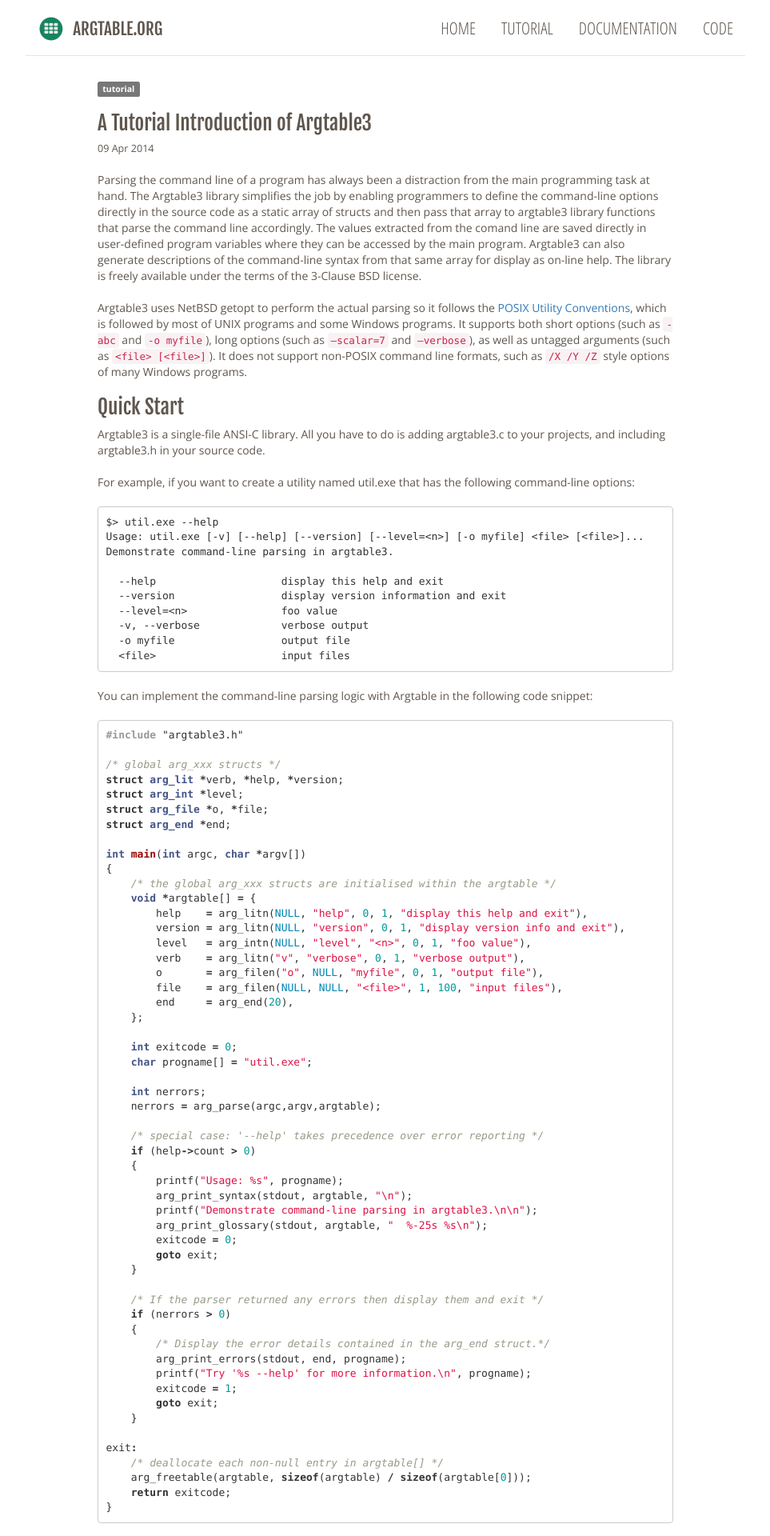
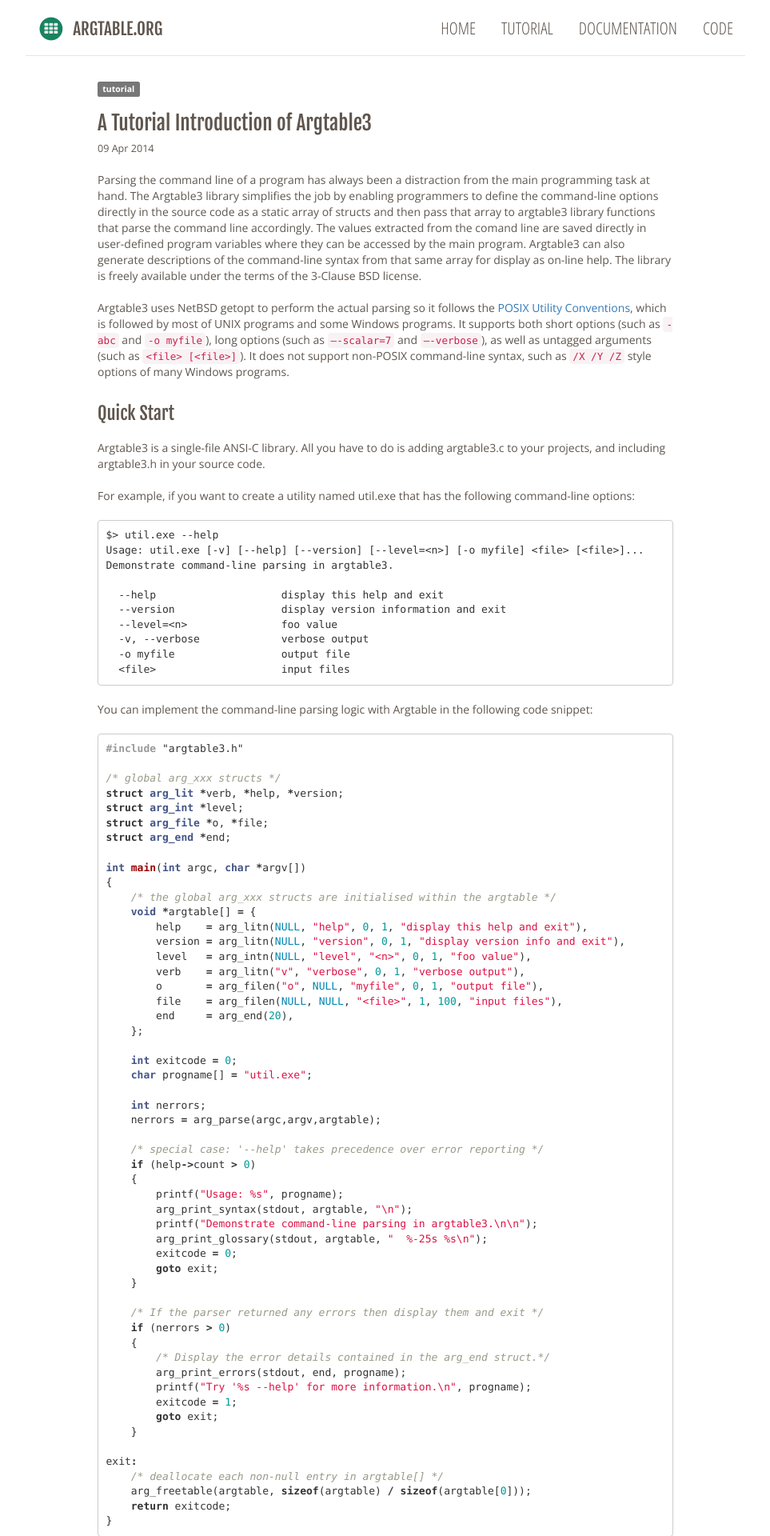
Before and after one commit to argtable/argtable.github.io, a Jekyll site: the page built from tutorial/index.md, in a window 1280 px wide. Shown: the top 1920 px of the page at 80% size, without its empty margins (158-1121 px from the left). Built offline with Jekyll 4.4.1, drawn with Linux system fonts in a browser that asks for light colours; nearby versions of some CDN libraries; Markdown is read by kramdown in place of the engine named in the settings.

Commit message:
Task #5: Add tutorial Description: Change the post section title style. Reviewer: tomghuang

````diff
--- a/css/tomhuang-com.css
+++ b/css/tomhuang-com.css
@@ -20,6 +20,7 @@
  *     Homepage - Jumbotron - Button
  *     Homepage - Jumbotron - Version
  *     Post Page - Post Title
+ *     Post Page - Post Section Title
  *     Post Page - Post Meta Data (e.g. Date)
  *     Post Page - Figure
  *     Page Header - Logo
@@ -132,6 +133,14 @@
 div.post > h2 {
   font-size: 1.8em;
   font-family: "Fjalla One", Helvetica, Arial, sans-serif;
+}
+
+/* Post Page - Post Section Title */
+div.post > h3 {
+  font-size: 1.6em;
+  font-family: "Fjalla One", Helvetica, Arial, sans-serif;
+  margin-top: 30px;
+  margin-bottom: 20px;
 }
 
 /* Post Page - Post Meta Data (e.g. Date) */
--- a/tutorial/index.md
+++ b/tutorial/index.md
@@ -7,9 +7,9 @@
 
 Parsing the command line of a program has always been a distraction from the main programming task at hand. The Argtable3 library simplifies the job by enabling programmers to define the command-line options directly in the source code as a static array of structs and then pass that array to argtable3 library functions that parse the command line accordingly. The values extracted from the comand line are saved directly in user-defined program variables where they can be accessed by the main program. Argtable3 can also generate descriptions of the command-line syntax from that same array for display as on-line help. The library is freely available under the terms of the 3-Clause BSD license.
 
-Argtable3 uses NetBSD getopt to perform the actual parsing so it follows the [POSIX Utility Conventions][posix-utility-conventions], which is followed by most of UNIX programs and some Windows programs. It supports both short options (such as `-abc` and `-o myfile`), long options (such as `–scalar=7` and `–verbose`), as well as untagged arguments (such as `<file> [<file>]`). It does not support non-POSIX command line formats, such as `/X /Y /Z` style options of many Windows programs.
+Argtable3 uses NetBSD getopt to perform the actual parsing so it follows the [POSIX Utility Conventions][posix-utility-conventions], which is followed by most of UNIX programs and some Windows programs. It supports both short options (such as `-abc` and `-o myfile`), long options (such as `–-scalar=7` and `–-verbose`), as well as untagged arguments (such as `<file> [<file>]`). It does not support non-POSIX command-line syntax, such as `/X /Y /Z` style options of many Windows programs.
 
-## Quick Start
+### Quick Start
 
 Argtable3 is a single-file ANSI-C library. All you have to do is adding argtable3.c to your projects, and including argtable3.h in your source code.
 
@@ -101,7 +101,7 @@
 If you can successfully build the program and execute `util.exe --help` to see the help message, it means you've learned how to integrate Argtable3 into your program. In the following sections, we will explain how to use each option type, how to generate help messages, and how to handle errors.
 
 
-## How It Works
+### How It Works
 
 Argtable provides a set of arg_xxx structs, one for each type of argument (literal, integer, double, string, filename, etc) that it supports and each struct is capable of handling multiple occurrences of that argument on the command line. Furthermore, each option can be given alternative short option (ie: -c) or long option (ie: --scalar) forms that can be used interchangeably. It fact, each option can even take multiple alternative short or long options, or both. Options can also be defined to have no option tag at all (ie: <file>) in which case they are identifed by their position on the command line (tagged options can appear anywhere on the command line).
 
@@ -222,7 +222,7 @@
 ```
 
 
-## The Argument Table
+### The Argument Table
 
 Having constructed our arg_xxx structs we collate them into an argument table, as in the following example which defines the command line arguments:[-a] [-b] [-c] [--scalar=<n>] [-v|--verbose] [-o myfile] <file> [<file>]
 
@@ -263,7 +263,7 @@
 Argtable does not require we initialise any default values, it is simply more convenient for our program if we pre-load defaults prior to parsing rather than retro-fit defaults to missing values later. However, you may prefer the latter.
 
 
-## Parsing the Command Line
+### Parsing the Command Line
 
 Now our argument table is complete, we can use it to parse the command line arguments. We use the arg_parse function to do that, and it returns the number of parse errors it encountered.
 
@@ -291,7 +291,7 @@
 ```
 
 
-## Error Handling
+### Error Handling
 
 If the arg_parse function reported errors then we need to display them as arg_parse does not do so itself. As mentioned earlier, the arg_parse function stores the errors it encounters in the argument table's arg_end struct. We dont need to know the internal details of the arg_end struct, we simply call the arg_print_errors function to print those errors in the order they were encountered.
 
@@ -321,7 +321,7 @@
 The reason arg_parse function doesnt print error messages is so it can be called multiple times to parse the command line with alternative argument tables without having extraneous error messages displayed prematurely. Thus we may define separate argument tables for those programs that have mutually exclusive sets of command line options, trying each argument table in turn until we find a successful candidate. Should all argument tables fail to satisfy then we can choose to print the error messages from all of them, or perhaps only show the errors form the one that matched the closest. In any event, we control which messages are displayed.
 
 
-# Displaying the Option Syntax
+### Displaying the Option Syntax
 
 If you want your program to display on-line help you can use the arg_print_syntax function to display the exact command line syntax as derived from an argument table. There are actually two forms of the function:
 
@@ -353,7 +353,7 @@
 The arg_print_syntax functions safely ignore NULL short and long option strings, whereas a NULL datatype string is automatically replaced by the default datatype for that arg_xxx struct. The default datatype can be suppressed by using an empty datatype string instead of a NULL.
 
 
-## Displaying the Option Glossary
+### Displaying the Option Glossary
 
 The individual entries of the argument table can be displayed in a glossary layout by the arg_print_glossary function. It displays the full syntax of each argument table entry followed by each table entry's glossary string – the glossary string is the last parameter passed to the arg_xxx constructor functions. Table entries with NULL glossary strings are not displayed.
 
@@ -385,7 +385,7 @@
 Sometimes you will wish to add extra lines of text to the glossary, or even put your own text into the syntax string generated by arg_print_syntax. You can add newline characters to your argument table strings if you wish, but it soon gets ugly. A better way is to add arg_rem structs to your argument table. They are dummy argument table entries in the sense that they do not alter the argument parsing but their datatype and glossary strings do appear in the output generated by the arg_print_syntax and arg_print_glossary functions. The name arg_rem is for “remark” and is inspired by the REM statement used in the BASIC language.
 
 
-## Cleaning Up
+### Cleaning Up
 
 At the end of our program we need to deallocate the memory allocated to each of our arg_xxx structs. We could do that by calling free on each of them individually, but the arg_freetable function can do it for us more conveniently.
 
@@ -396,7 +396,7 @@
 It will step through an argument table and call free on each of its elements on our behalf. Note the second parameter, sizeof(argtable)/sizeof(argtable[0]), merely represents the number of elements in our argtable array. Upon completion of this function, all of the argtable array entries will have been set to NULL.
 
 
-## Hint: Declaring Global arg_xxx Variables
+### Hint: Declaring Global arg_xxx Variables
 
 ANSI C wont allow the the arg_xxx constructor functions to be placed in the global namespace, so if you wish to make your arg_xxx structs global you must initialiase them elsewhere. Here's a programming trick for using global arg_xxx structs while stull declaring your argtable statically.
 
@@ -428,7 +428,7 @@
 See the ls.c program included in the argtable distribution for an example of using this declaration style.
 
 
-## Example Programs
+### Example Programs
 
 The argtable distribution comes with example programs that implement complete GNU compatable command line options for several common unix commands. See the argtable-2.x/example/ directory for the source code of the following programs:
 
````
